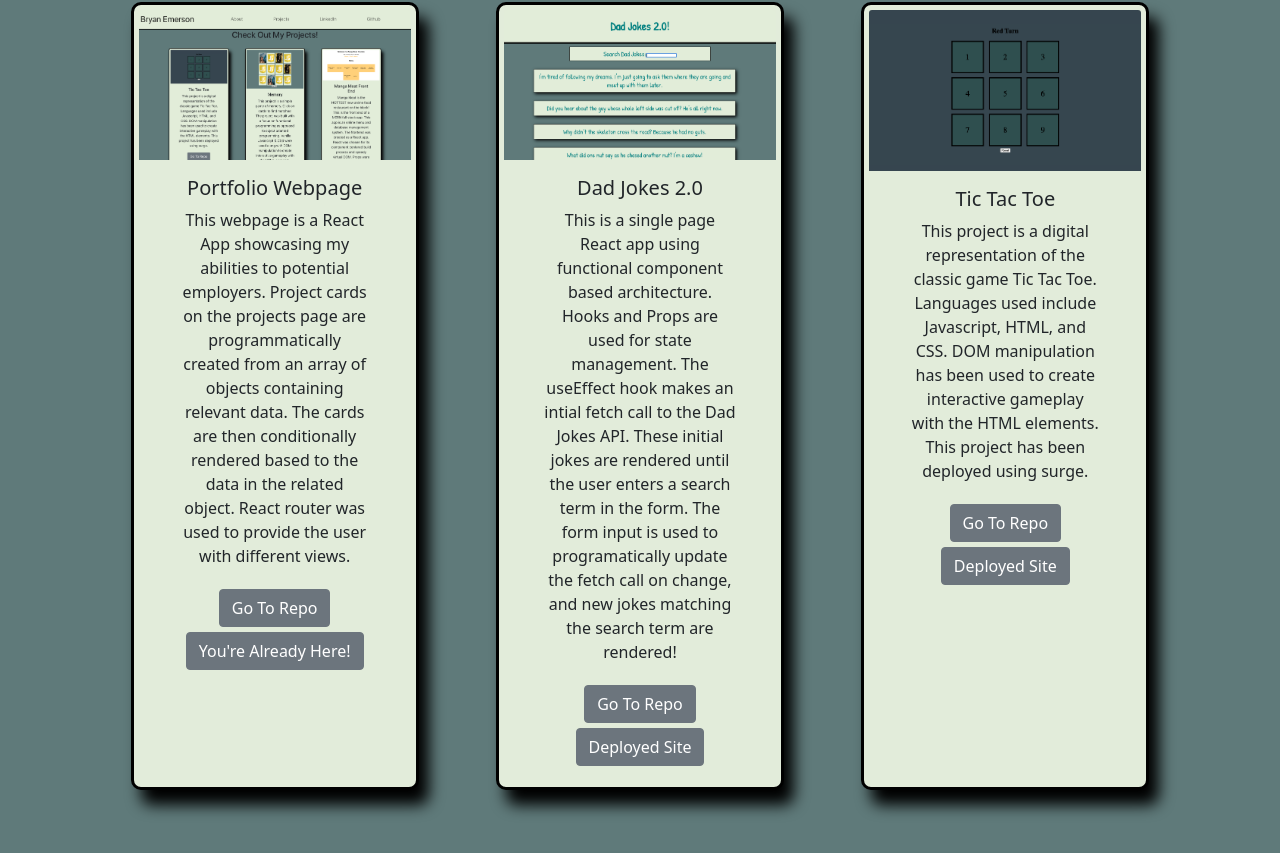
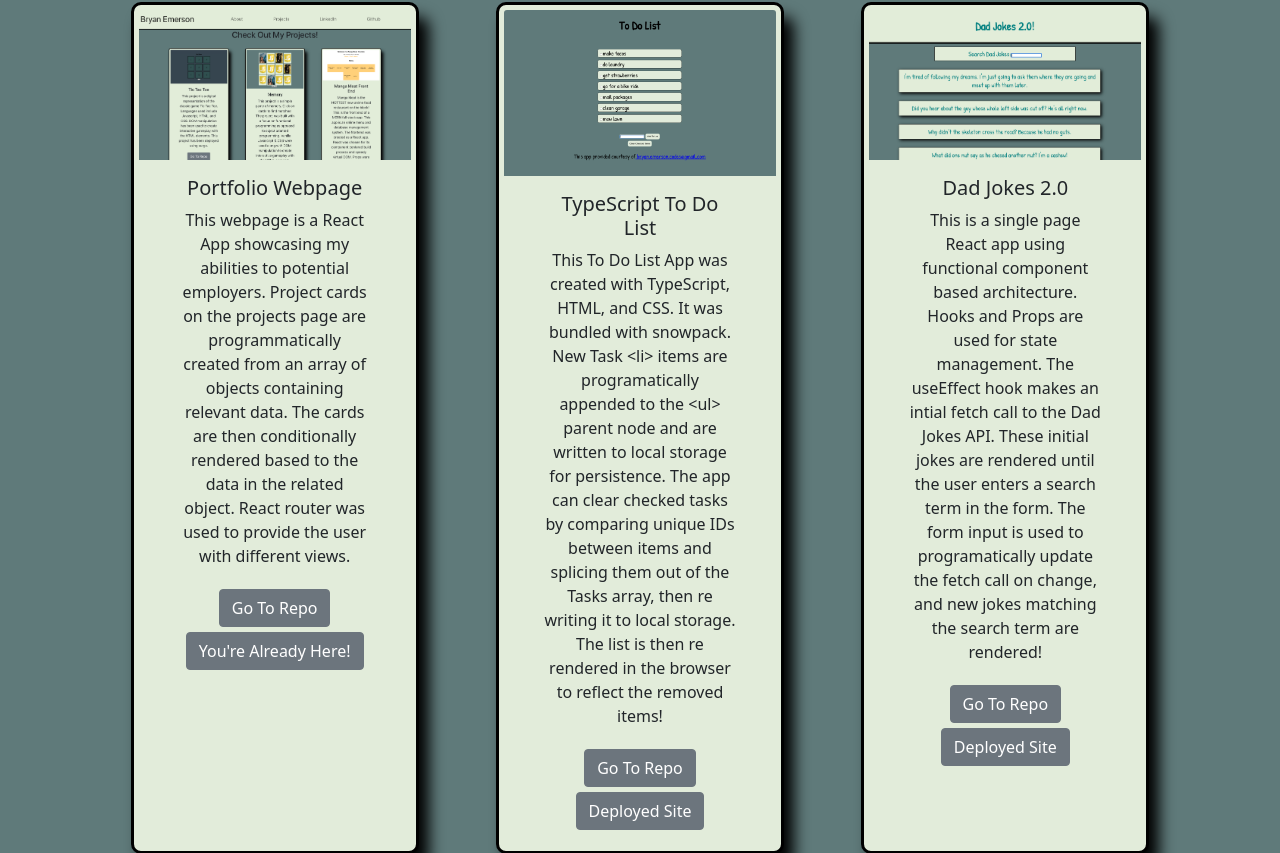
Before and after one commit to bryan-emerson/portfolio, a React (Create React App) app: page /projects in a window 1280 px wide. Shown: the part 187-1040 px from the top of the page. Built offline with nearby package versions, Linux system fonts and the light colour scheme.

Commit message:
deploy prep

```diff
--- a/public/index.html
+++ b/public/index.html
@@ -24,7 +24,7 @@
       work correctly both with client-side routing and a non-root public URL.
       Learn how to configure a non-root public URL by running `npm run build`.
     -->
-    <title>React App</title>
+    <title>Bryan Emerson</title>
   </head>
   <body>
     <noscript>You need to enable JavaScript to run this app.</noscript>
--- a/src/pages/Projects/index.js
+++ b/src/pages/Projects/index.js
@@ -12,6 +12,7 @@ import DadJokes from '../../images/dadJokes.png'
 import GameOfWar from '../../images/gameOfWar.png'
 import Portfolio from '../../images/portfolio.png'
 import Dad2 from '../../images/dad2.png'
+import ToDoList from '../../images/toDoList.png'
 
 import './style.css'
 
@@ -24,6 +25,13 @@ export default class Projects extends Component {
           url: null,
           git: 'https://github.com/bryan-emerson/portfolio',
           image: Portfolio
+        },
+        {
+          name: 'TypeScript To Do List',
+          info: 'This To Do List App was created with TypeScript, HTML, and CSS. It was bundled with snowpack. New Task <li> items are programatically appended to the <ul> parent node and are written to local storage for persistence. The app can clear checked tasks by comparing unique IDs between items and splicing them out of the Tasks array, then re writing it to local storage. The list is then re rendered in the browser to reflect the removed items!',
+          url: 'https://soft-clock.surge.sh/',
+          git: 'https://github.com/bryan-emerson/toDoList-Snowpack',
+          image: ToDoList
         },
         {
           name: 'Dad Jokes 2.0',
```
Also changed, not shown: src/images/toDoList.png (added), 1 other file (tests, documents, lock files or other folders).
